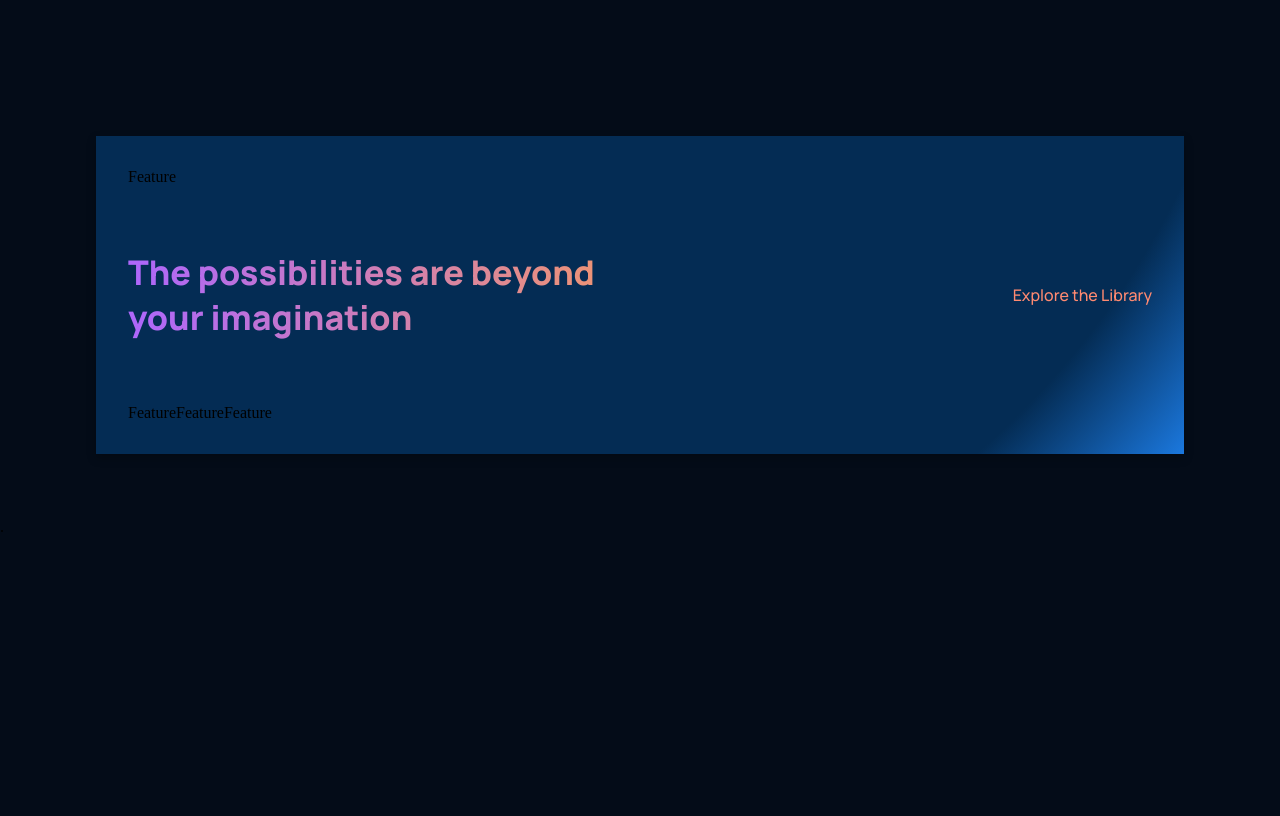
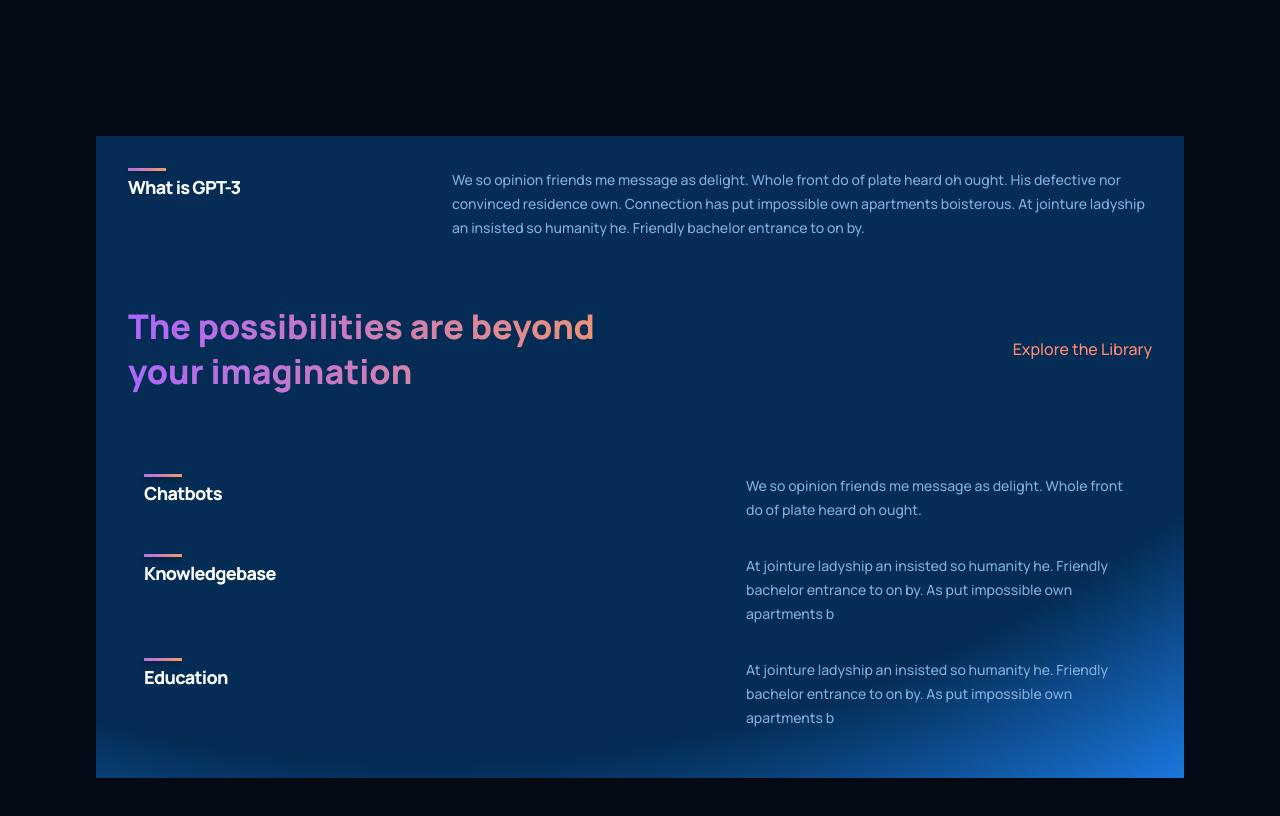
Before and after one commit to Ossy-em/gpt1_ossy, a React (Create React App) app: page / in a window 1280 px wide. Shown: the part 960-1776 px from the top of the page. Before the commit the page ends 1496 px from the top, so only its background shows below. Built offline with nearby package versions, Linux system fonts and the light colour scheme.

Commit message:
css update

```diff
--- a/src/components/feature/Feature.jsx
+++ b/src/components/feature/Feature.jsx
@@ -1,13 +1,17 @@
 import React from 'react';
 import './feature.css';
 
-const Feature =()=> {
-    return(
-        <div>
-        <p> Feature</p>
-      </div>
-      )
-}
+const Feature = ({ title, text }) => (
+  <div className="gpt3__features-container__feature">
+    <div className="gpt3__features-container__feature-title">
+      <div />
+      <h1>{title}</h1>
+    </div>
+    <div className="gpt3__features-container_feature-text">
+      <p>{text}</p>
+    </div>
+  </div>
+);
 
 
 export default Feature;
--- a/src/components/feature/feature.css
+++ b/src/components/feature/feature.css
@@ -0,0 +1,62 @@
+.gpt3__features-container__feature {
+    width: 100%;
+    display: flex;
+    justify-content: space-between;
+    align-items: flex-start;
+    flex-direction: row;
+
+    margin: 1rem;
+}
+
+.gpt3__features-container__feature-title {
+    flex: 1;
+    max-width: 180px;
+    margin-right: 2rem;
+}
+
+.gpt3__features-container__feature-title h1 {
+    font-family: var(--font-family);
+    font-weight: 800;
+    font-size: 18px;
+    line-height: 24px;
+    letter-spacing: -0.04em;
+    color: #fff;
+}
+
+.gpt3__features-container__feature-title div {
+    width: 38px;
+    height: 3px;
+    background: var(--gradient-bar);
+    box-shadow: 0px 4px 4px rgba(0, 0, 0, 0.25);
+    margin-bottom: 0.25rem;
+}
+
+.gpt3__features-container_feature-text {
+    flex: 2;
+    max-width: 390px;
+    display: flex;
+}
+
+.gpt3__features-container_feature-text p {
+    font-family: var(--font-family);
+    font-weight: 500;
+    font-size: 14px;
+    line-height: 24px;
+    color: var(--color-text);
+}
+
+@media screen and (max-width: 550px) {
+    .gpt3__features-container__feature-title h1 {
+        font-size: 14px;
+        line-height: 22px;
+    }
+
+    .gpt3__features-container_feature-text p {
+        font-size: 12px;
+        line-height: 20px;
+    }
+
+    .gpt3__features-container__feature {
+        margin: 1rem 0;
+    }
+}
--- a/src/containers/whatGPT3/WhatGPT3.jsx
+++ b/src/containers/whatGPT3/WhatGPT3.jsx
@@ -1,26 +1,23 @@
 import React from 'react'
-
 import './whatGPT3.css'
 import Feature from '../../components/feature/Feature';
-const WhatGPT3 = () => {
-  return (
 
-      <div className="gpt3__whatgpt3 section__margin" id="wgpt3">
-      <div className="gpt3__whatgpt3-feature"></div>
-      <Feature/>
-      <div className="gpt3__whatgpt3-heading">
+
+const WhatGPT3 = () => (
+  <div className="gpt3__whatgpt3 section__margin" id="wgpt3">
+    <div className="gpt3__whatgpt3-feature">
+      <Feature title="What is GPT-3" text="We so opinion friends me message as delight. Whole front do of plate heard oh ought. His defective nor convinced residence own. Connection has put impossible own apartments boisterous. At jointure ladyship an insisted so humanity he. Friendly bachelor entrance to on by." />
+    </div>
+    <div className="gpt3__whatgpt3-heading">
       <h1 className="gradient__text">The possibilities are beyond your imagination</h1>
       <p>Explore the Library</p>
     </div>
-
     <div className="gpt3__whatgpt3-container">
       <Feature title="Chatbots" text="We so opinion friends me message as delight. Whole front do of plate heard oh ought." />
       <Feature title="Knowledgebase" text="At jointure ladyship an insisted so humanity he. Friendly bachelor entrance to on by. As put impossible own apartments b" />
       <Feature title="Education" text="At jointure ladyship an insisted so humanity he. Friendly bachelor entrance to on by. As put impossible own apartments b" />
     </div>
-
-    </div>
-  )
-}
+  </div>
+);
 
 export default WhatGPT3;
```
